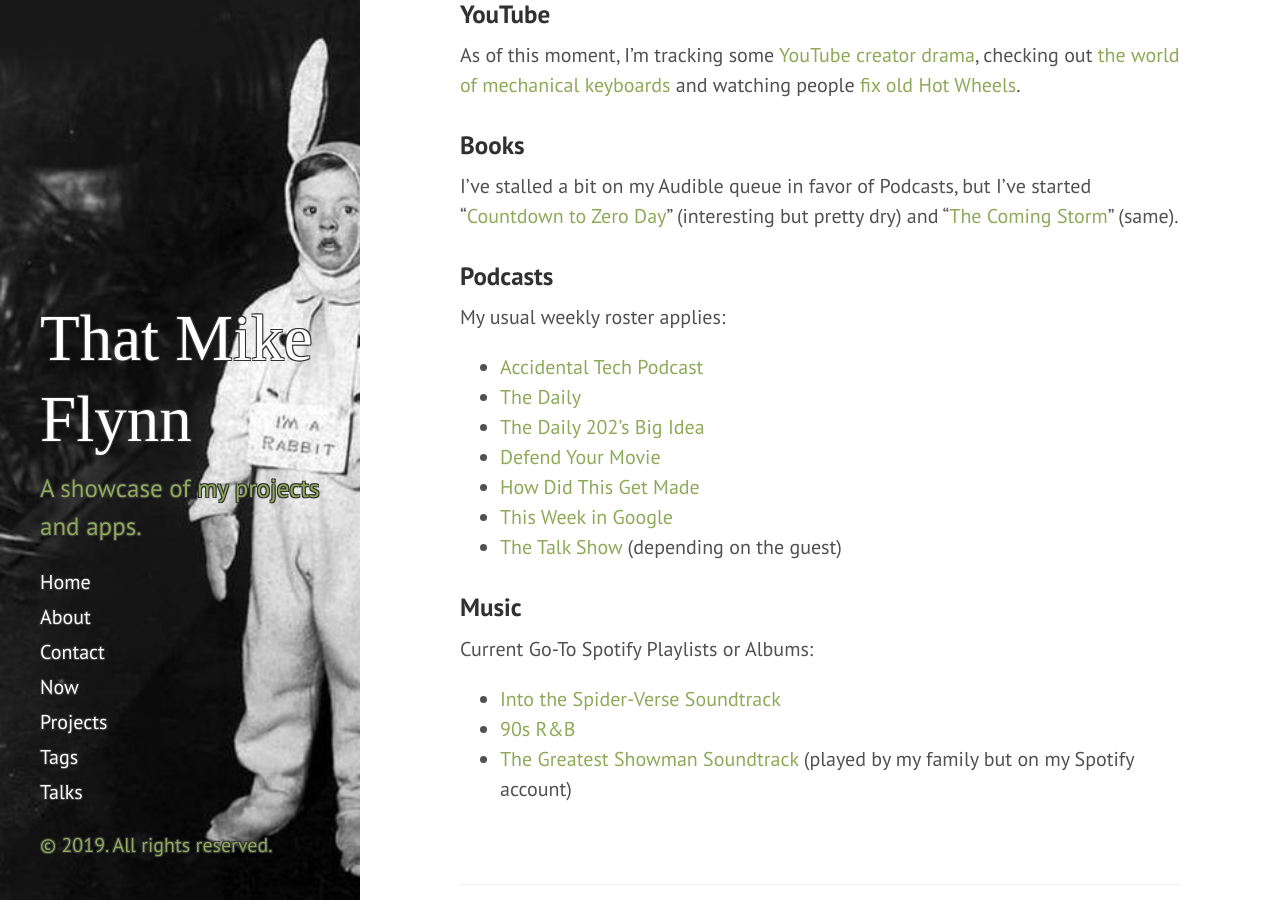
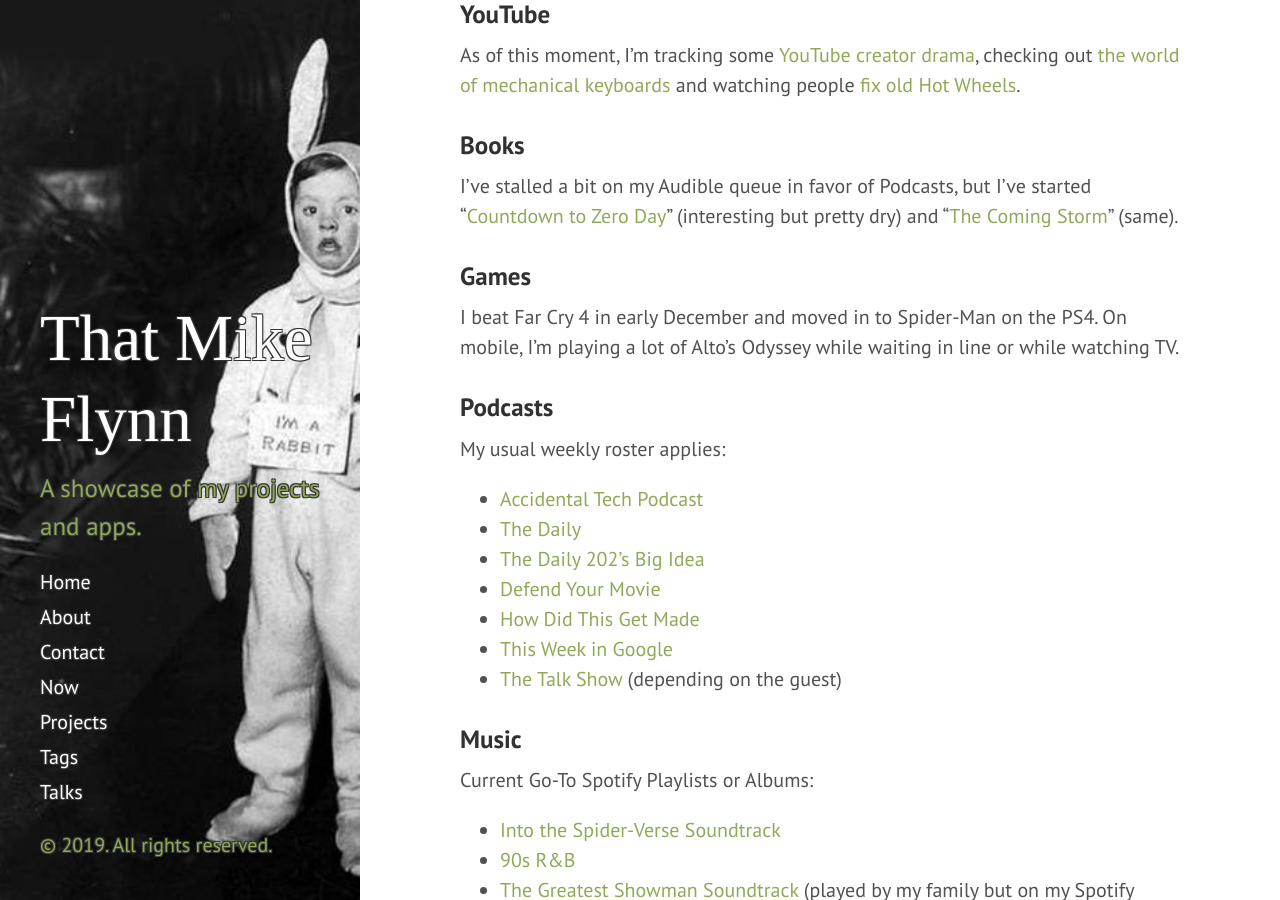
Before and after one commit to mikeflynn/thatmikeflynn.com-archive, a Jekyll site: the page built from _posts/2019-01-05-current-media-die.md, in a window 1280 px wide and 900 px high, scrolled down 1244 px. Built offline with Jekyll 4.4.1, drawn with Linux system fonts in a browser that asks for light colours; nearby versions of some CDN libraries; some web fonts are replaced.

Commit message:
Added games section to media post.

```diff
--- a/_posts/2019-01-05-current-media-die.md
+++ b/_posts/2019-01-05-current-media-die.md
@@ -29,6 +29,10 @@
 
 I've stalled a bit on my Audible queue in favor of Podcasts, but I've started "[Countdown to Zero Day](https://www.amazon.com/Countdown-Zero-Day-Stuxnet-Digital/dp/0770436196)" (interesting but pretty dry) and "[The Coming Storm](https://www.goodreads.com/book/show/41016100-the-coming-storm)" (same).
 
+### Games
+
+I beat Far Cry 4 in early December and moved in to Spider-Man on the PS4. On mobile, I'm playing a lot of Alto's Odyssey while waiting in line or while watching TV.
+
 ### Podcasts
 
 My usual weekly roster applies:
```
